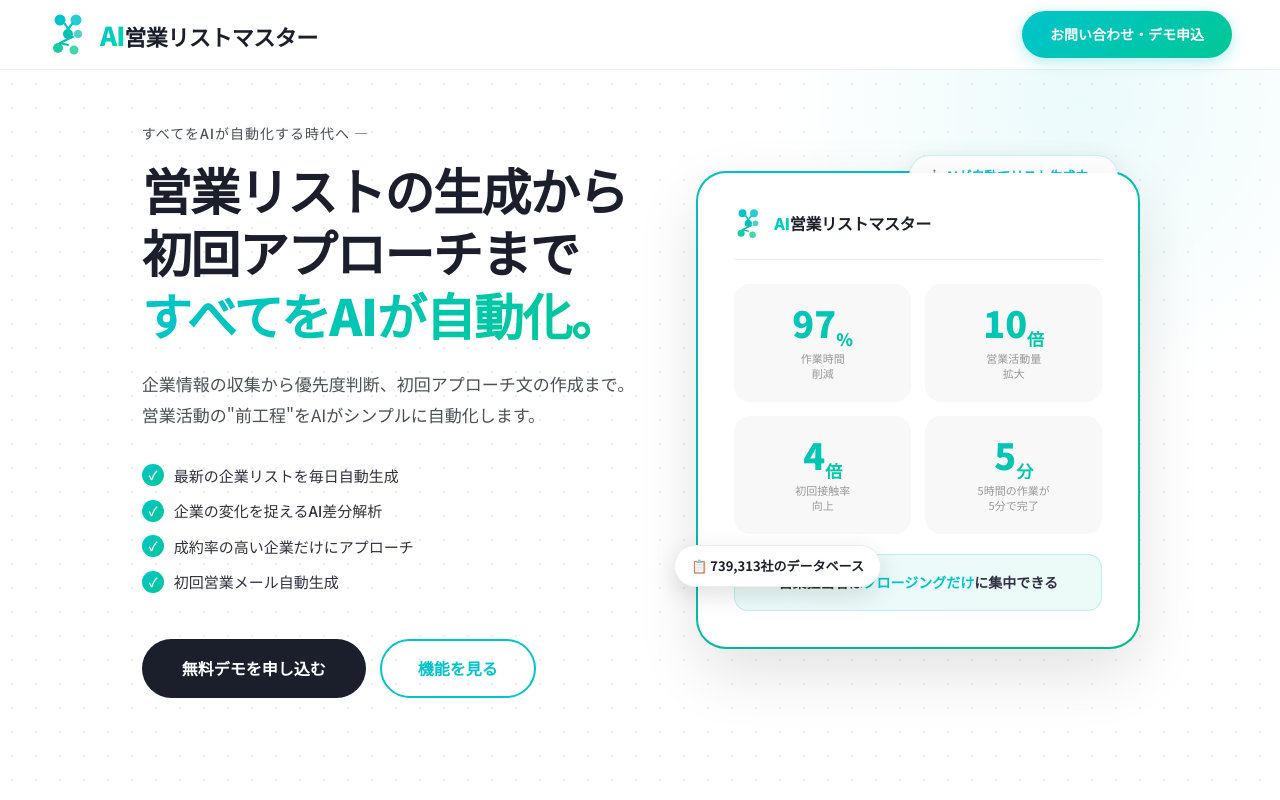
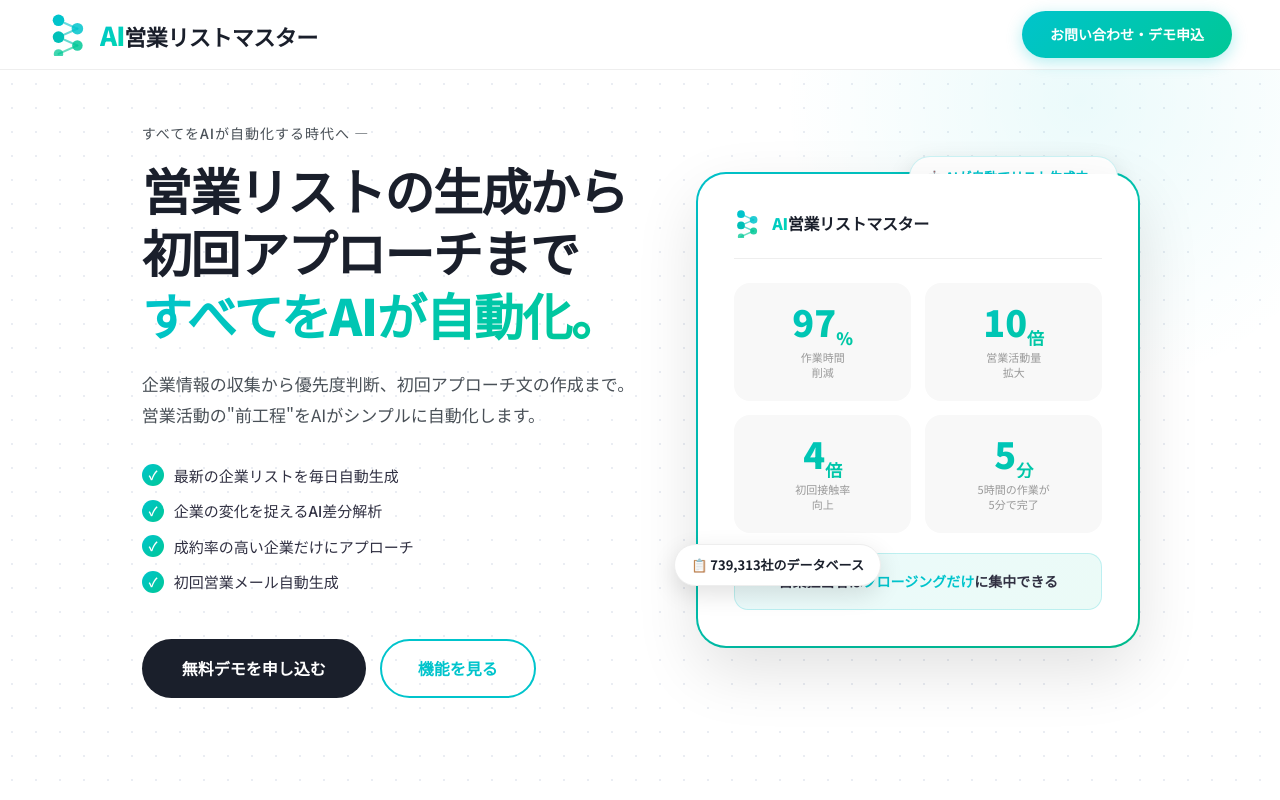
Before and after one commit to shiraishi0101work/ai-list-master-lp, a plain HTML site: page index.html in a window 1280 px wide. Shown: the top 800 px of the page. Drawn offline with Linux system fonts and the light colour scheme.

Commit message:
fix: ロゴSVGをS字5ノードにシンプル化

```diff
--- a/index.html
+++ b/index.html
@@ -992,29 +992,24 @@
 <!-- ─── HEADER ─── -->
 <header class="site-header">
   <a href="#" class="logo-wrap">
-    <!-- PDF資料のロゴマーク（S字ドット＋ライン） -->
-    <svg class="logo-svg" viewBox="0 0 42 42" fill="none" xmlns="http://www.w3.org/2000/svg">
+    <svg class="logo-svg" viewBox="0 0 40 40" fill="none" xmlns="http://www.w3.org/2000/svg">
       <defs>
-        <linearGradient id="lg1" x1="0" y1="0" x2="0" y2="1">
+        <linearGradient id="lgrad" x1="0" y1="0" x2="0" y2="1">
           <stop offset="0%"   stop-color="#00c4cc"/>
           <stop offset="100%" stop-color="#00c896"/>
         </linearGradient>
       </defs>
-      <!-- 上段2つ（シアン） -->
-      <circle cx="12" cy="6"  r="5.5" fill="#00c4cc"/>
-      <circle cx="28" cy="6"  r="5.5" fill="#00c4cc" opacity="0.85"/>
-      <!-- 中段2つ -->
-      <circle cx="20" cy="20" r="5"   fill="#00c0b8"/>
-      <circle cx="30" cy="20" r="4"   fill="#00bcb0" opacity="0.7"/>
-      <!-- 下段2つ（グリーン） -->
-      <circle cx="10" cy="34" r="5"   fill="#00c896" opacity="0.9"/>
-      <circle cx="26" cy="36" r="4.5" fill="#00c896" opacity="0.75"/>
-      <!-- 接続ライン -->
-      <line x1="17" y1="10"  x2="20" y2="15"  stroke="#00c2c4" stroke-width="2.2" stroke-linecap="round"/>
-      <line x1="24" y1="10"  x2="20" y2="15"  stroke="#00c2c4" stroke-width="2.2" stroke-linecap="round"/>
-      <line x1="20" y1="25"  x2="12" y2="29"  stroke="#00beb8" stroke-width="2.2" stroke-linecap="round"/>
-      <line x1="25" y1="23"  x2="20" y2="25"  stroke="#00beb8" stroke-width="2"   stroke-linecap="round"/>
-      <line x1="12" y1="29"  x2="20" y2="31"  stroke="#00c0a8" stroke-width="2"   stroke-linecap="round"/>
+      <!-- ライン（ノードの下に描画） -->
+      <line x1="10" y1="6"  x2="28" y2="14" stroke="#00c4cc" stroke-width="2" stroke-linecap="round" opacity="0.6"/>
+      <line x1="28" y1="14" x2="10" y2="22" stroke="#00c0bc" stroke-width="2" stroke-linecap="round" opacity="0.6"/>
+      <line x1="10" y1="22" x2="28" y2="30" stroke="#00c0b0" stroke-width="2" stroke-linecap="round" opacity="0.6"/>
+      <line x1="28" y1="30" x2="10" y2="38" stroke="#00c896" stroke-width="2" stroke-linecap="round" opacity="0.6"/>
+      <!-- ノード（S字配置：左・右・左・右・左） -->
+      <circle cx="10" cy="6"  r="5.5" fill="#00c4cc"/>
+      <circle cx="28" cy="14" r="5.5" fill="#00c4cc" opacity="0.85"/>
+      <circle cx="10" cy="22" r="5.5" fill="#00c0b8"/>
+      <circle cx="28" cy="30" r="5"   fill="#00c896" opacity="0.85"/>
+      <circle cx="10" cy="38" r="4.5" fill="#00c896" opacity="0.75"/>
     </svg>
     <div class="logo-text-block">
       <span class="logo-ai">AI</span><span class="logo-name">営業リストマスター</span>
@@ -1055,18 +1050,16 @@
       <div class="chip chip-top">🤖 AIが自動でリスト生成中…</div>
       <div class="hero-card">
         <div class="card-logo">
-          <svg width="30" height="30" viewBox="0 0 42 42" fill="none">
-            <circle cx="12" cy="6"  r="5.5" fill="#00c4cc"/>
-            <circle cx="28" cy="6"  r="5.5" fill="#00c4cc" opacity="0.85"/>
-            <circle cx="20" cy="20" r="5"   fill="#00c0b8"/>
-            <circle cx="30" cy="20" r="4"   fill="#00bcb0" opacity="0.7"/>
-            <circle cx="10" cy="34" r="5"   fill="#00c896" opacity="0.9"/>
-            <circle cx="26" cy="36" r="4.5" fill="#00c896" opacity="0.75"/>
-            <line x1="17" y1="10"  x2="20" y2="15"  stroke="#00c2c4" stroke-width="2.2" stroke-linecap="round"/>
-            <line x1="24" y1="10"  x2="20" y2="15"  stroke="#00c2c4" stroke-width="2.2" stroke-linecap="round"/>
-            <line x1="20" y1="25"  x2="12" y2="29"  stroke="#00beb8" stroke-width="2.2" stroke-linecap="round"/>
-            <line x1="25" y1="23"  x2="20" y2="25"  stroke="#00beb8" stroke-width="2"   stroke-linecap="round"/>
-            <line x1="12" y1="29"  x2="20" y2="31"  stroke="#00c0a8" stroke-width="2"   stroke-linecap="round"/>
+          <svg width="28" height="28" viewBox="0 0 40 40" fill="none">
+            <line x1="10" y1="6"  x2="28" y2="14" stroke="#00c4cc" stroke-width="2" stroke-linecap="round" opacity="0.6"/>
+            <line x1="28" y1="14" x2="10" y2="22" stroke="#00c0bc" stroke-width="2" stroke-linecap="round" opacity="0.6"/>
+            <line x1="10" y1="22" x2="28" y2="30" stroke="#00c0b0" stroke-width="2" stroke-linecap="round" opacity="0.6"/>
+            <line x1="28" y1="30" x2="10" y2="38" stroke="#00c896" stroke-width="2" stroke-linecap="round" opacity="0.6"/>
+            <circle cx="10" cy="6"  r="5.5" fill="#00c4cc"/>
+            <circle cx="28" cy="14" r="5.5" fill="#00c4cc" opacity="0.85"/>
+            <circle cx="10" cy="22" r="5.5" fill="#00c0b8"/>
+            <circle cx="28" cy="30" r="5"   fill="#00c896" opacity="0.85"/>
+            <circle cx="10" cy="38" r="4.5" fill="#00c896" opacity="0.75"/>
           </svg>
           <div class="card-logo-text">
             <span style="background:linear-gradient(135deg,var(--cyan),#00d8b0);-webkit-background-clip:text;-webkit-text-fill-color:transparent;background-clip:text;font-weight:900;">AI</span>営業リストマスター
@@ -1529,18 +1522,16 @@
 <!-- ─── FOOTER ─── -->
 <footer class="footer">
   <div style="display:flex;align-items:center;gap:10px;">
-    <svg width="32" height="32" viewBox="0 0 42 42" fill="none">
-      <circle cx="12" cy="6"  r="5.5" fill="#00c4cc"/>
-      <circle cx="28" cy="6"  r="5.5" fill="#00c4cc" opacity="0.85"/>
-      <circle cx="20" cy="20" r="5"   fill="#00c0b8"/>
-      <circle cx="30" cy="20" r="4"   fill="#00bcb0" opacity="0.7"/>
-      <circle cx="10" cy="34" r="5"   fill="#00c896" opacity="0.9"/>
-      <circle cx="26" cy="36" r="4.5" fill="#00c896" opacity="0.75"/>
-      <line x1="17" y1="10"  x2="20" y2="15"  stroke="#00c2c4" stroke-width="2.2" stroke-linecap="round"/>
-      <line x1="24" y1="10"  x2="20" y2="15"  stroke="#00c2c4" stroke-width="2.2" stroke-linecap="round"/>
-      <line x1="20" y1="25"  x2="12" y2="29"  stroke="#00beb8" stroke-width="2.2" stroke-linecap="round"/>
-      <line x1="25" y1="23"  x2="20" y2="25"  stroke="#00beb8" stroke-width="2"   stroke-linecap="round"/>
-      <line x1="12" y1="29"  x2="20" y2="31"  stroke="#00c0a8" stroke-width="2"   stroke-linecap="round"/>
+    <svg width="30" height="30" viewBox="0 0 40 40" fill="none">
+      <line x1="10" y1="6"  x2="28" y2="14" stroke="#00c4cc" stroke-width="2" stroke-linecap="round" opacity="0.6"/>
+      <line x1="28" y1="14" x2="10" y2="22" stroke="#00c0bc" stroke-width="2" stroke-linecap="round" opacity="0.6"/>
+      <line x1="10" y1="22" x2="28" y2="30" stroke="#00c0b0" stroke-width="2" stroke-linecap="round" opacity="0.6"/>
+      <line x1="28" y1="30" x2="10" y2="38" stroke="#00c896" stroke-width="2" stroke-linecap="round" opacity="0.6"/>
+      <circle cx="10" cy="6"  r="5.5" fill="#00c4cc"/>
+      <circle cx="28" cy="14" r="5.5" fill="#00c4cc" opacity="0.85"/>
+      <circle cx="10" cy="22" r="5.5" fill="#00c0b8"/>
+      <circle cx="28" cy="30" r="5"   fill="#00c896" opacity="0.85"/>
+      <circle cx="10" cy="38" r="4.5" fill="#00c896" opacity="0.75"/>
     </svg>
     <span style="font-size:16px;font-weight:900;color:rgba(255,255,255,0.8);">
       <span style="background:linear-gradient(135deg,#00c4cc,#00d8b0);-webkit-background-clip:text;-webkit-text-fill-color:transparent;background-clip:text;">AI</span>営業リストマスター
```
